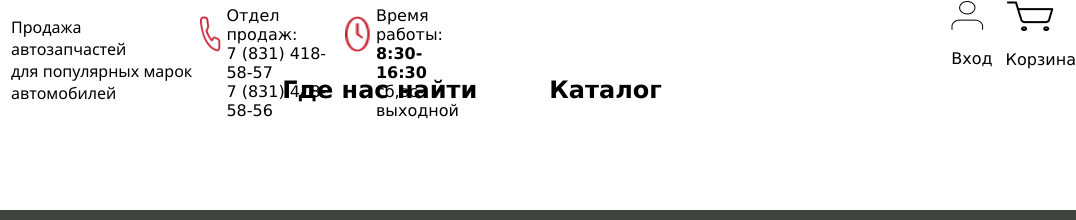
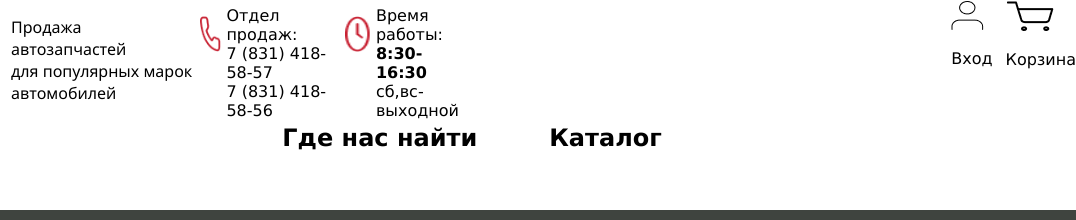
Before and after one commit to senya2281337/UP, a plain HTML site: page index.html in a window 1280 px wide. Shown: the top 220 px of the page, 204-1280 px from the left. Drawn offline with Linux system fonts and the light colour scheme.

Commit message:
Add files via upload

```diff
--- a/styleindex.css
+++ b/styleindex.css
@@ -119,7 +119,7 @@ body{
 .navig p{
     margin-left: 3em;
     font-size: 24px;
-    margin-top: -1em;
+    margin-top: 1em;
 }
 
 .gallery-container {
```
